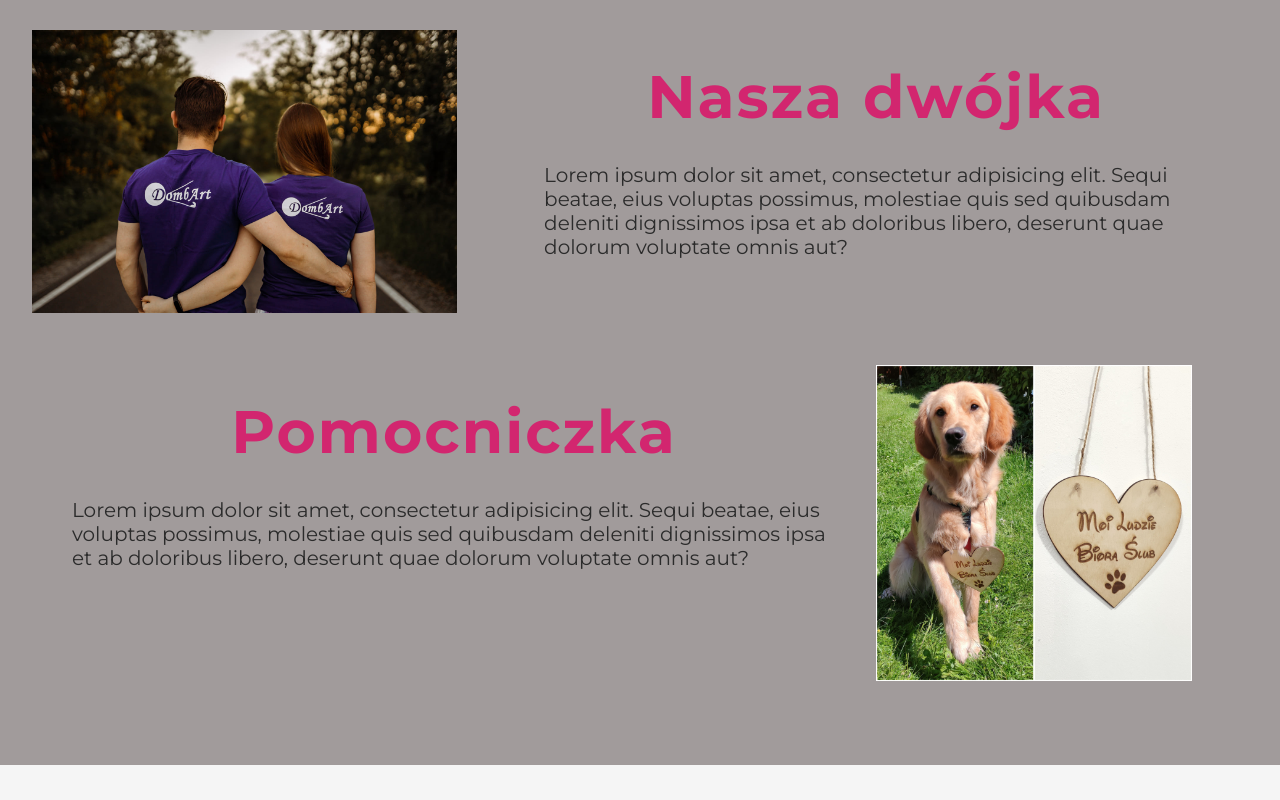
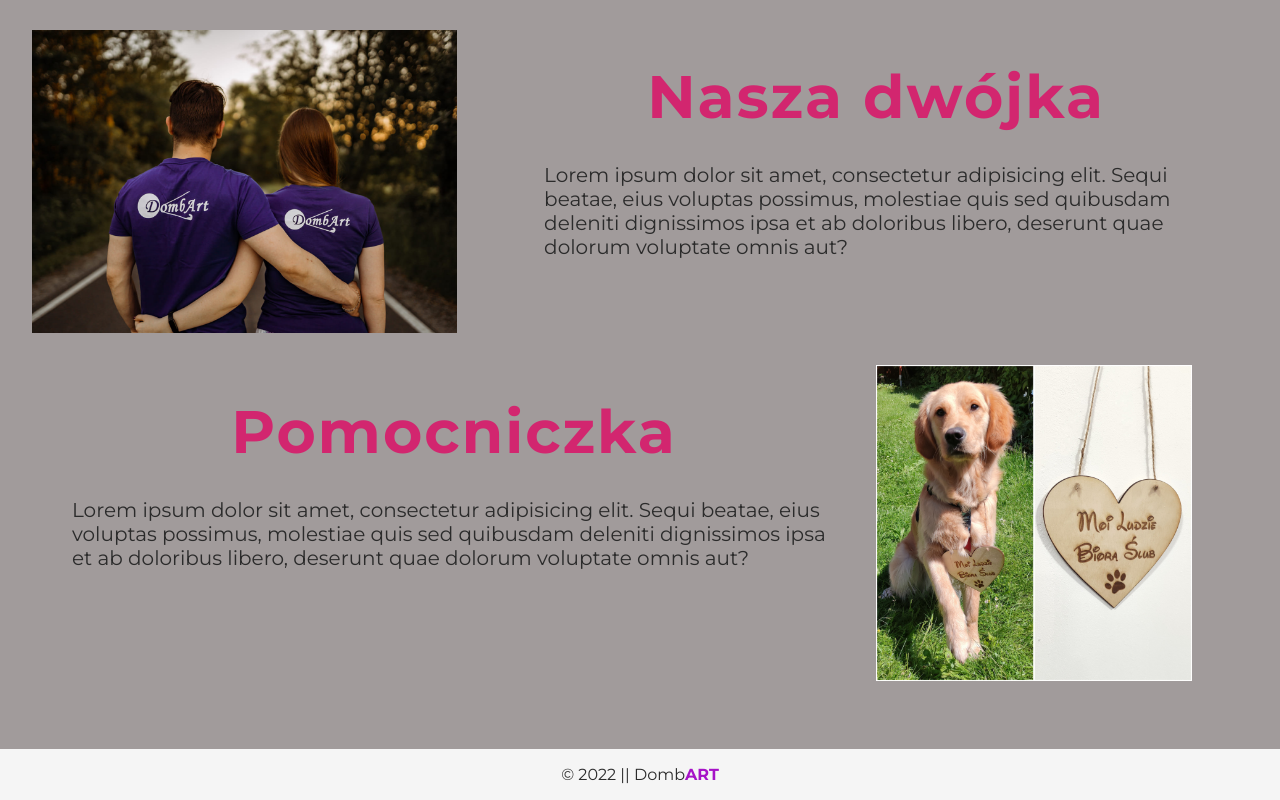
Before and after one commit to Sloiczek/dombart, a plain HTML site: page index.html in a window 1280 px wide. Shown: the part 935-1735 px from the top of the page. Before the commit the page ends 1700 px from the top, so only its background shows below. Drawn offline with Linux system fonts and the light colour scheme.

Commit message:
end work

```diff
--- a/css/main.css
+++ b/css/main.css
@@ -200,13 +200,21 @@ body {
   flex-direction: column;
   margin: 2em 0;
 }
-.aboutus__img {
+.aboutus__box__img {
+  max-width: 100%;
+  -o-object-fit: cover;
+     object-fit: cover;
+  margin-bottom: 1em;
+}
+.aboutus__box__img--right {
   max-width: 100%;
   margin-bottom: 1em;
 }
-.aboutus__img--right {
-  max-width: 100%;
-  margin-bottom: 1em;
+.aboutus__img {
+  width: 100%;
+  height: 100%;
+  -o-object-fit: fill;
+     object-fit: fill;
 }
 .aboutus__title {
   color: #D2266F;
@@ -216,14 +224,22 @@ body {
 }
 .aboutus__text {
   font-size: 2rem;
+  margin-bottom: 2em;
   padding-bottom: 2.5em;
 }
 
-@media (max-height: 725px) {
-  .header .header__arrow {
-    display: none;
-  }
+.footer {
+  display: flex;
+  justify-content: center;
+  align-items: center;
+  padding: 1em;
 }
+.footer .color {
+  color: #a612c7;
+  text-transform: uppercase;
+  font-weight: bold;
+}
+
 @media (min-width: 992px) {
   .section-padding {
     padding: 2em 2em;
--- a/index.html
+++ b/index.html
@@ -95,7 +95,33 @@
 
             </div>
         </section>
-<script src="js/main.js"></script>
+
+
+
+
+
+
+
+
+
+
+
+
+
+
+
+
+
+
+
+
+
+
+        <footer class="footer">
+            <p class="footer__bottom-text"> &copy; <span class="footer__year"></span> || Domb<span class="color">Art</span></p>
+        </footer>
+
+        <script src="js/main.js"></script>
     </main>
 </body>
 
```
Also changed, not shown: 1 other file.
